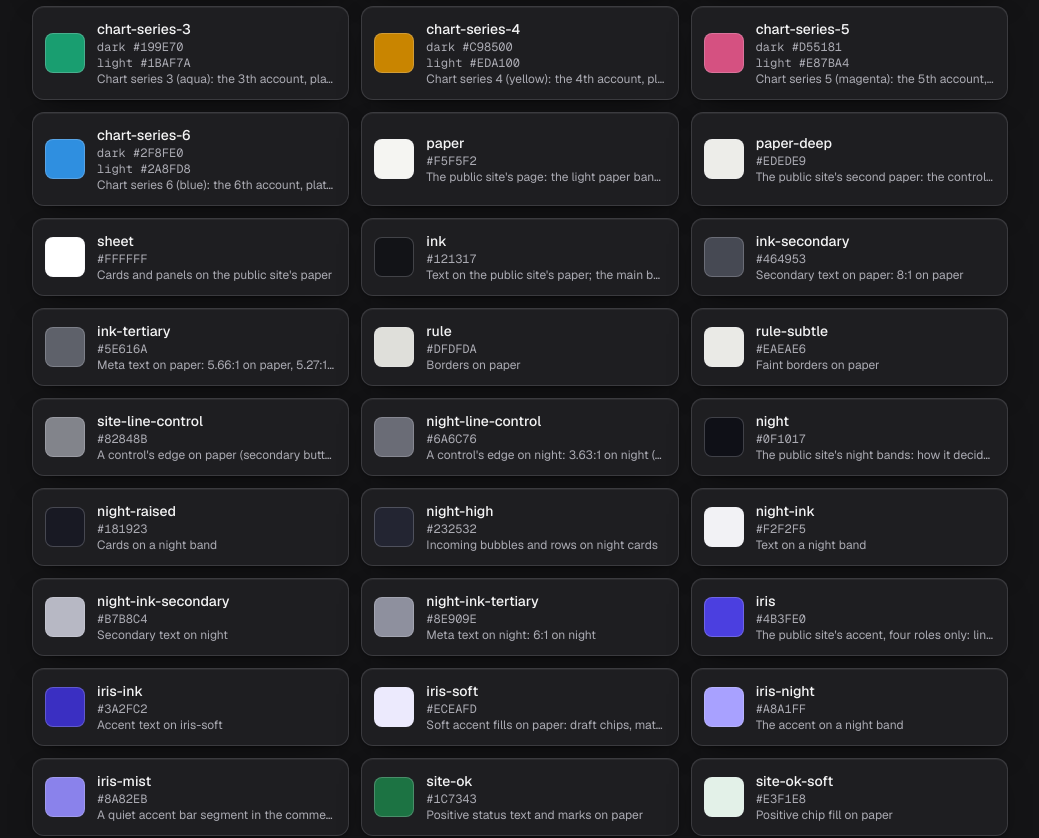
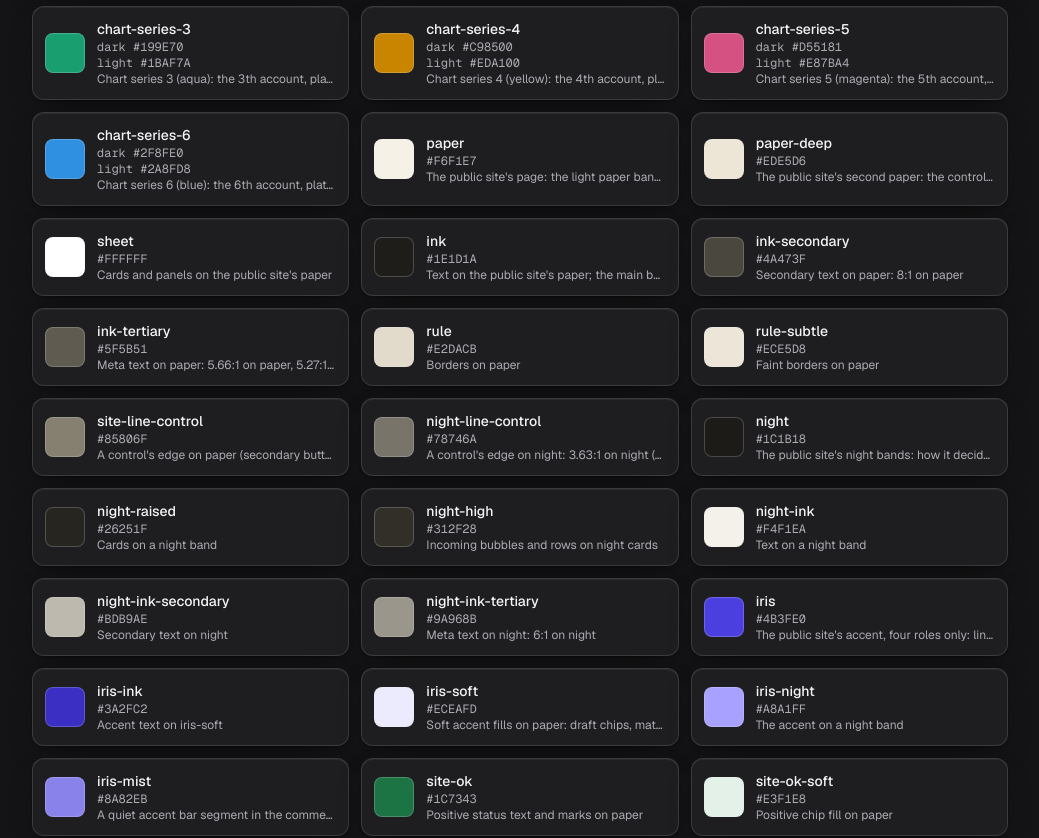
Before and after one commit to zakaur-rahman/socialhood, a Next.js app in the folder apps/web/: page /dev/tokens in a window 1280 px wide. Shown: the part 2340-3178 px from the top of the page, without its empty margins (120-1159 px from the left). Built offline with nearby package versions, Linux system fonts and the light colour scheme; no server answers.

Commit message:
A warmer public site: sand and charcoal (C-184)
The public site's paper, ink and night tokens move to light sand and warm charcoal. Violet stays
the accent; the app and the logo colours are unchanged. Contrast recalculated for every pairing.

```diff
--- a/apps/web/src/styles/globals.css
+++ b/apps/web/src/styles/globals.css
@@ -142,22 +142,22 @@
   /* The public site (C-155): the owner's paper and night palette, the same in both app themes (the
      public pages have their own look, independent of the member's choice). site.css and the .site
      block below use them; the app never does. */
-  --color-paper: #F5F5F2;
-  --color-paper-deep: #EDEDE9;
+  --color-paper: #F6F1E7;
+  --color-paper-deep: #EDE5D6;
   --color-sheet: #FFFFFF;
-  --color-ink: #121317;
-  --color-ink-secondary: #464953;
-  --color-ink-tertiary: #5E616A;       /* C-157: 5.66 on paper, 5.27 on paper-deep, 5.23 on iris-soft (was #686B74, 4.5 near-misses) */
-  --color-rule: #DFDFDA;               /* hairlines only: 1.22 on paper, never a control's edge */
-  --color-rule-subtle: #EAEAE6;
-  --color-site-line-control: #82848B;  /* C-157: the edge that identifies a control on paper (WCAG 1.4.11): 3.42 paper, 3.18 paper-deep, 3.74 sheet */
-  --color-night-line-control: #6A6C76; /* C-157: the same on night: 3.63 night, 3.34 night-raised */
-  --color-night: #0F1017;
-  --color-night-raised: #181923;
-  --color-night-high: #232532;
-  --color-night-ink: #F2F2F5;
-  --color-night-ink-secondary: #B7B8C4;
-  --color-night-ink-tertiary: #8E909E;
+  --color-ink: #1E1D1A;
+  --color-ink-secondary: #4A473F;
+  --color-ink-tertiary: #5F5B51;       /* C-184: 6.01 on paper, 5.41 on paper-deep, 5.72 on iris-soft (was #686B74, 4.5 near-misses) */
+  --color-rule: #E2DACB;               /* hairlines only: never a control's edge */
+  --color-rule-subtle: #ECE5D8;
+  --color-site-line-control: #85806F;  /* C-157: the edge that identifies a control on paper (WCAG 1.4.11): 3.51 paper, 3.16 paper-deep, 3.95 sheet */
+  --color-night-line-control: #78746A; /* C-157: the same on night: 3.69 night, 3.30 night-raised */
+  --color-night: #1C1B18;
+  --color-night-raised: #26251F;
+  --color-night-high: #312F28;
+  --color-night-ink: #F4F1EA;
+  --color-night-ink-secondary: #BDB9AE;
+  --color-night-ink-tertiary: #9A968B;
   --color-iris: #4B3FE0;
   --color-iris-ink: #3A2FC2;
   --color-iris-soft: #ECEAFD;
@@ -167,9 +167,9 @@
   --color-site-ok-soft: #E3F1E8;
   --color-site-wait: #985200;
   --color-site-wait-soft: #FBEEDC;
-  --color-site-wait-mark: #B06A00;     /* C-157: 3.92 on paper (was #D08A22, 2.62) */
-  --color-instagram-night: #E0559A;    /* C-157: the Instagram mark on night: 4.94 night-raised, 4.29 night-high */
-  --color-web-night: #2AA597;          /* C-157: the website-chat mark on night: 5.01 night-high */
+  --color-site-wait-mark: #B06A00;     /* C-184: 3.80 on paper (was #D08A22, 2.62) */
+  --color-instagram-night: #E0559A;    /* C-157: the Instagram mark on night: 4.34 night-raised, 3.79 night-high */
+  --color-web-night: #2AA597;          /* C-157: the website-chat mark on night: 4.42 night-high */
   --color-site-stop: #A43535;
   --color-site-stop-soft: #F8E6E6;
   --color-handoff: #F2A23A;
--- a/apps/web/src/styles/tokens.generated.json
+++ b/apps/web/src/styles/tokens.generated.json
@@ -67,22 +67,22 @@
     "chart-series-4": "#C98500",
     "chart-series-5": "#D55181",
     "chart-series-6": "#2F8FE0",
-    "paper": "#F5F5F2",
-    "paper-deep": "#EDEDE9",
+    "paper": "#F6F1E7",
+    "paper-deep": "#EDE5D6",
     "sheet": "#FFFFFF",
-    "ink": "#121317",
-    "ink-secondary": "#464953",
-    "ink-tertiary": "#5E616A",
-    "rule": "#DFDFDA",
-    "rule-subtle": "#EAEAE6",
-    "site-line-control": "#82848B",
-    "night-line-control": "#6A6C76",
-    "night": "#0F1017",
-    "night-raised": "#181923",
-    "night-high": "#232532",
-    "night-ink": "#F2F2F5",
-    "night-ink-secondary": "#B7B8C4",
-    "night-ink-tertiary": "#8E909E",
+    "ink": "#1E1D1A",
+    "ink-secondary": "#4A473F",
+    "ink-tertiary": "#5F5B51",
+    "rule": "#E2DACB",
+    "rule-subtle": "#ECE5D8",
+    "site-line-control": "#85806F",
+    "night-line-control": "#78746A",
+    "night": "#1C1B18",
+    "night-raised": "#26251F",
+    "night-high": "#312F28",
+    "night-ink": "#F4F1EA",
+    "night-ink-secondary": "#BDB9AE",
+    "night-ink-tertiary": "#9A968B",
     "iris": "#4B3FE0",
     "iris-ink": "#3A2FC2",
     "iris-soft": "#ECEAFD",
@@ -177,22 +177,22 @@
     "chart-series-4": "#EDA100",
     "chart-series-5": "#E87BA4",
     "chart-series-6": "#2A8FD8",
-    "paper": "#F5F5F2",
-    "paper-deep": "#EDEDE9",
+    "paper": "#F6F1E7",
+    "paper-deep": "#EDE5D6",
     "sheet": "#FFFFFF",
-    "ink": "#121317",
-    "ink-secondary": "#464953",
-    "ink-tertiary": "#5E616A",
-    "rule": "#DFDFDA",
-    "rule-subtle": "#EAEAE6",
-    "site-line-control": "#82848B",
-    "night-line-control": "#6A6C76",
-    "night": "#0F1017",
-    "night-raised": "#181923",
-    "night-high": "#232532",
-    "night-ink": "#F2F2F5",
-    "night-ink-secondary": "#B7B8C4",
-    "night-ink-tertiary": "#8E909E",
+    "ink": "#1E1D1A",
+    "ink-secondary": "#4A473F",
+    "ink-tertiary": "#5F5B51",
+    "rule": "#E2DACB",
+    "rule-subtle": "#ECE5D8",
+    "site-line-control": "#85806F",
+    "night-line-control": "#78746A",
+    "night": "#1C1B18",
+    "night-raised": "#26251F",
+    "night-high": "#312F28",
+    "night-ink": "#F4F1EA",
+    "night-ink-secondary": "#BDB9AE",
+    "night-ink-tertiary": "#9A968B",
     "iris": "#4B3FE0",
     "iris-ink": "#3A2FC2",
     "iris-soft": "#ECEAFD",
--- a/apps/web/src/styles/tokens.generated.ts
+++ b/apps/web/src/styles/tokens.generated.ts
@@ -70,22 +70,22 @@ export const tokenValues = {
     "chart-series-4": "#C98500",
     "chart-series-5": "#D55181",
     "chart-series-6": "#2F8FE0",
-    "paper": "#F5F5F2",
-    "paper-deep": "#EDEDE9",
+    "paper": "#F6F1E7",
+    "paper-deep": "#EDE5D6",
     "sheet": "#FFFFFF",
-    "ink": "#121317",
-    "ink-secondary": "#464953",
-    "ink-tertiary": "#5E616A",
-    "rule": "#DFDFDA",
-    "rule-subtle": "#EAEAE6",
-    "site-line-control": "#82848B",
-    "night-line-control": "#6A6C76",
-    "night": "#0F1017",
-    "night-raised": "#181923",
-    "night-high": "#232532",
-    "night-ink": "#F2F2F5",
-    "night-ink-secondary": "#B7B8C4",
-    "night-ink-tertiary": "#8E909E",
+    "ink": "#1E1D1A",
+    "ink-secondary": "#4A473F",
+    "ink-tertiary": "#5F5B51",
+    "rule": "#E2DACB",
+    "rule-subtle": "#ECE5D8",
+    "site-line-control": "#85806F",
+    "night-line-control": "#78746A",
+    "night": "#1C1B18",
+    "night-raised": "#26251F",
+    "night-high": "#312F28",
+    "night-ink": "#F4F1EA",
+    "night-ink-secondary": "#BDB9AE",
+    "night-ink-tertiary": "#9A968B",
     "iris": "#4B3FE0",
     "iris-ink": "#3A2FC2",
     "iris-soft": "#ECEAFD",
@@ -180,22 +180,22 @@ export const tokenValues = {
     "chart-series-4": "#EDA100",
     "chart-series-5": "#E87BA4",
     "chart-series-6": "#2A8FD8",
-    "paper": "#F5F5F2",
-    "paper-deep": "#EDEDE9",
+    "paper": "#F6F1E7",
+    "paper-deep": "#EDE5D6",
     "sheet": "#FFFFFF",
-    "ink": "#121317",
-    "ink-secondary": "#464953",
-    "ink-tertiary": "#5E616A",
-    "rule": "#DFDFDA",
-    "rule-subtle": "#EAEAE6",
-    "site-line-control": "#82848B",
-    "night-line-control": "#6A6C76",
-    "night": "#0F1017",
-    "night-raised": "#181923",
-    "night-high": "#232532",
-    "night-ink": "#F2F2F5",
-    "night-ink-secondary": "#B7B8C4",
-    "night-ink-tertiary": "#8E909E",
+    "ink": "#1E1D1A",
+    "ink-secondary": "#4A473F",
+    "ink-tertiary": "#5F5B51",
+    "rule": "#E2DACB",
+    "rule-subtle": "#ECE5D8",
+    "site-line-control": "#85806F",
+    "night-line-control": "#78746A",
+    "night": "#1C1B18",
+    "night-raised": "#26251F",
+    "night-high": "#312F28",
+    "night-ink": "#F4F1EA",
+    "night-ink-secondary": "#BDB9AE",
+    "night-ink-tertiary": "#9A968B",
     "iris": "#4B3FE0",
     "iris-ink": "#3A2FC2",
     "iris-soft": "#ECEAFD",
```
Also changed, not shown: 1 other file (tests, documents, lock files or other folders).
